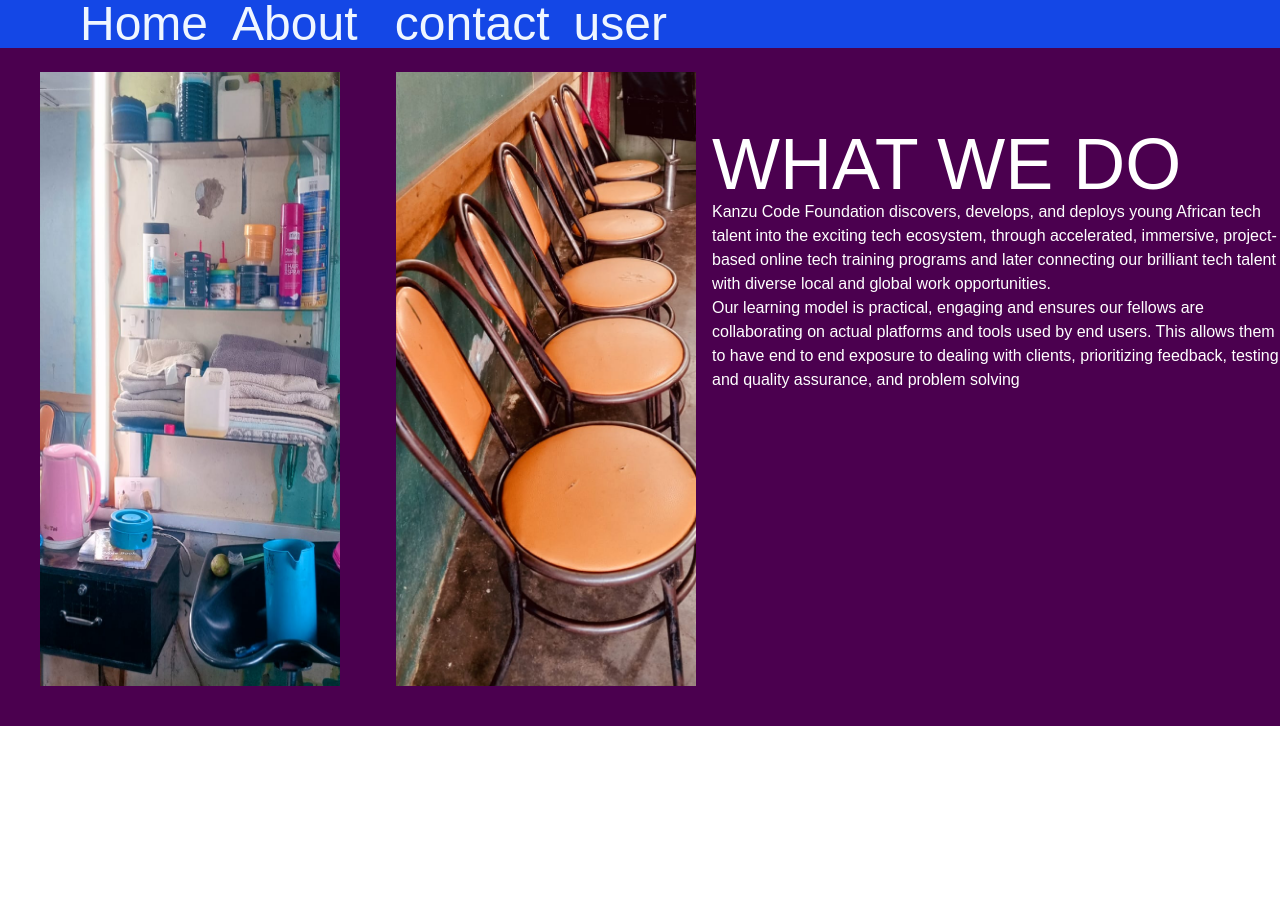
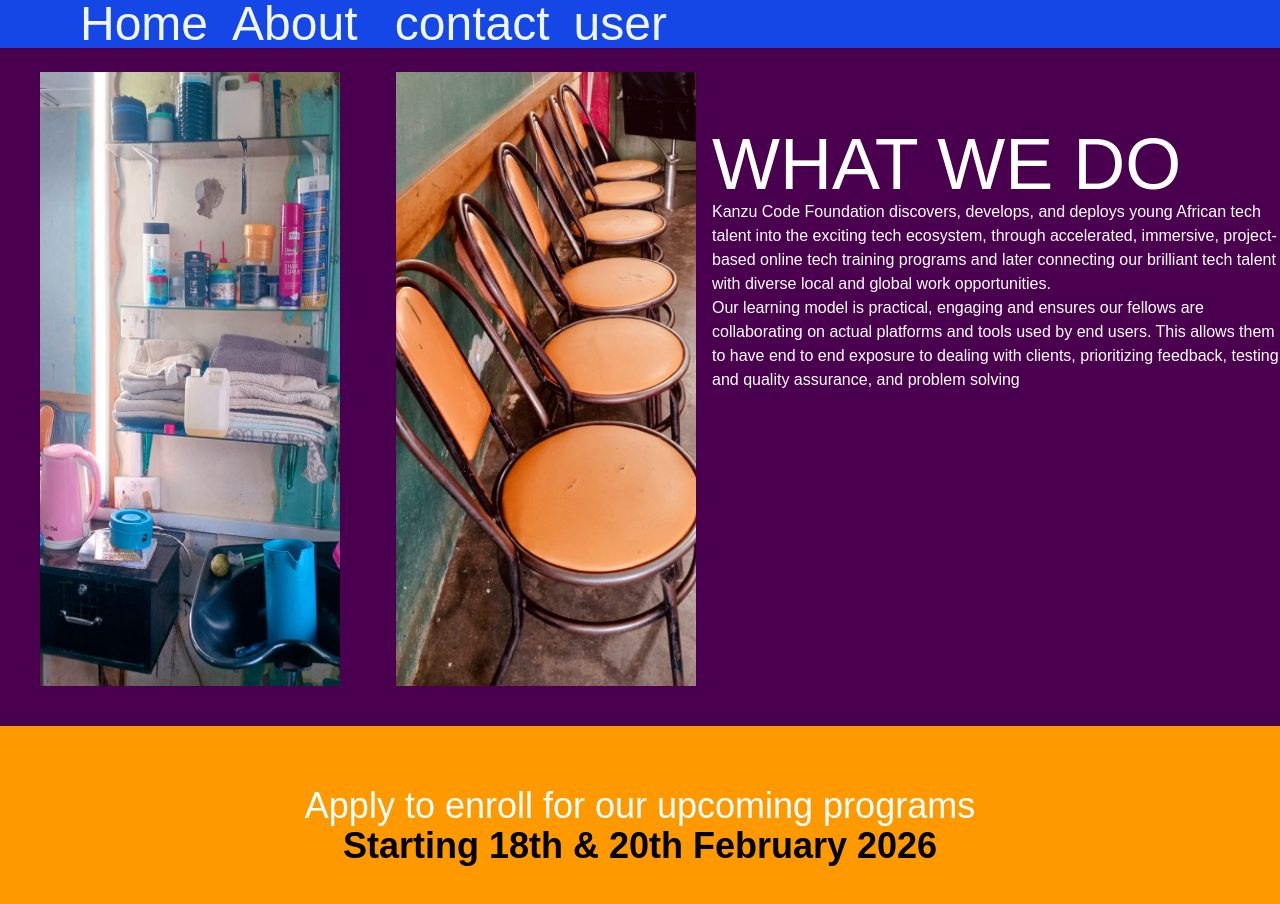
Before and after one commit to OJOK314/Next.js-first-practice, a Next.js app: page / in a window 1280 px wide. Shown: the top 904 px of the page. Before the commit the page ends 800 px from the top, so only its background shows below. Built offline with nearby package versions, Linux system fonts and the light colour scheme.

Commit message:
add css to a applying now in next file

```diff
--- a/app/page.tsx
+++ b/app/page.tsx
@@ -1,15 +1,12 @@
-
-
 import Image from "next/image";
 
-import photo2 from "../public/photo2.jpg"
-import photo3 from "../public/photo3.jpg"
-
+import photo2 from "../public/photo2.jpg";
+import photo3 from "../public/photo3.jpg";
 
 export default function Home() {
   return (
     <div className="bg-fuchsia-950 ">
-      <div  className="flex gap-4 ">
+      <div className="flex gap-4 ">
         <Image
           className="mt-6 ml-10 mb-10"
           src={photo2}
@@ -28,26 +25,34 @@
           priority
         />
 
+        <div className="mt-20 ml20">
+          <h1 className="text-white text-7xl hover:underline hover:text-amber-400">
+            WHAT WE DO
+          </h1>
+          <p className="text-white ">
+            Kanzu Code Foundation discovers, develops, and deploys young African
+            tech talent into the exciting tech ecosystem, through accelerated,
+            immersive, project-based online tech training programs and later
+            connecting our brilliant tech talent with diverse local and global
+            work opportunities.
+            <br></br>
+            Our learning model is practical, engaging and ensures our fellows
+            are collaborating on actual platforms and tools used by end users.
+            This allows them to have end to end exposure to dealing with
+            clients, prioritizing feedback, testing and quality assurance, and
+            problem solving
+          </p>
+        </div>
+      </div>
 
-<div className="mt-20 ml20">
-  <h1 className="text-white text-7xl hover:underline hover:text-amber-400">WHAT WE DO</h1>
-  <p className="text-white ">
-
-    Kanzu Code Foundation discovers, develops, and deploys young African tech talent into the exciting tech ecosystem, through accelerated, immersive, project-based online tech training programs and later connecting our brilliant tech talent with diverse local and global work opportunities.
+      <p className="bg-amber-500 text-white text-center py-15 text-4xl ">
+        Apply to enroll for our upcoming programs
         <br></br>
 
-Our learning model is practical, engaging and ensures our fellows are collaborating on actual platforms and tools used by end users. This allows them to have end to end exposure to dealing with clients, prioritizing feedback, testing and quality assurance, and problem solving
+ <span className=" text-black font-bold ">
+  Starting 18th & 20th February 2026
+ </span>
       </p>
-
-</div>
-
-
-
-
-
-
-
-      </div>
     </div>
   );
 }
```
Lines whose indentation alone changed are shown as unchanged.
